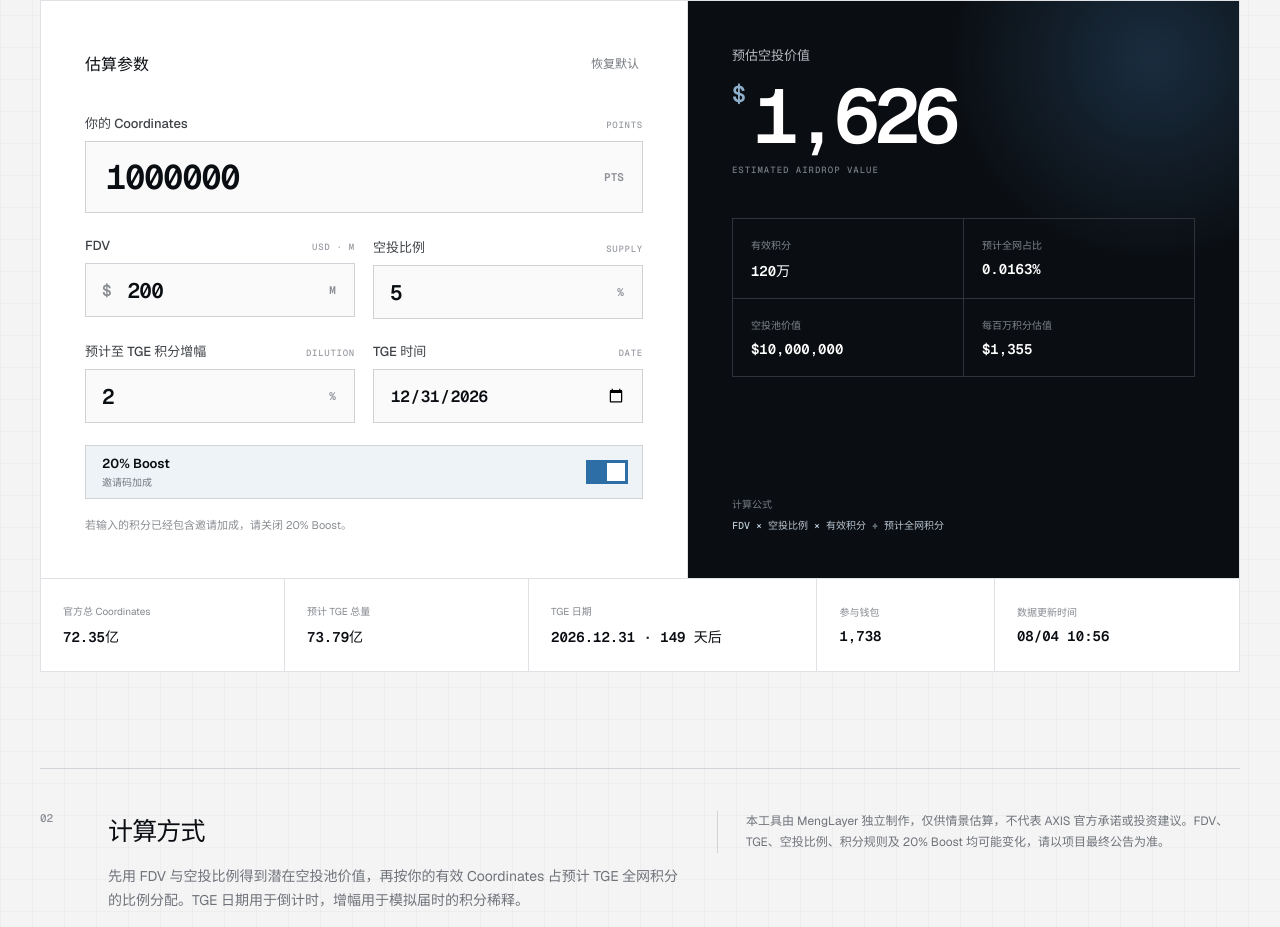
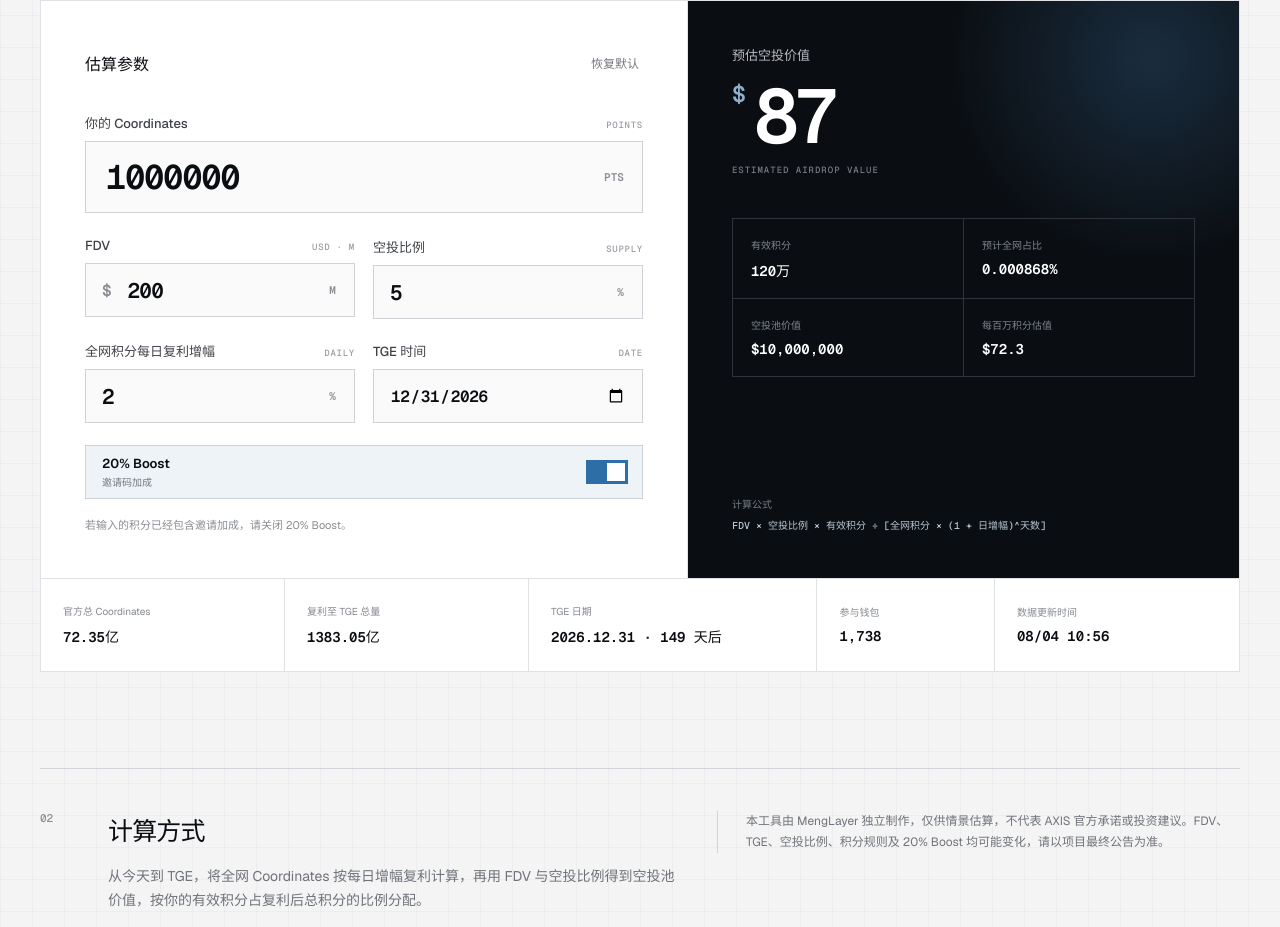
Before and after one commit to Menglayer/axis, a website: page public/index.html in a window 1280 px wide. Shown: the part 753-1680 px from the top of the page. Drawn offline with nearby package versions, Linux system fonts and the light colour scheme.

Commit message:
compound points growth daily to TGE

```diff
--- a/public/app.js
+++ b/public/app.js
@@ -17,7 +17,7 @@ const FALLBACK_STATS = {
 const TRANSLATIONS = {
   zh: {
     documentTitle: "AXIS 空投计算器",
-    metaDescription: "基于 AXIS Coordinates 官方数据快照估算潜在空投价值。默认 FDV 2 亿美元、预计至 TGE 积分增幅 2%、空投比例 5%。",
+    metaDescription: "基于 AXIS Coordinates 官方数据快照估算潜在空投价值。默认 FDV 2 亿美元、全网积分每日复利增幅 2%、空投比例 5%。",
     axisLogoAria: "打开 AXIS Coordinates",
     navAria: "主要导航",
     navCalculator: "计算器",
@@ -34,7 +34,7 @@ const TRANSLATIONS = {
     reset: "恢复默认",
     yourPoints: "你的 Coordinates",
     airdropRatio: "空投比例",
-    growthToTge: "预计至 TGE 积分增幅",
+    growthToTge: "全网积分每日复利增幅",
     tgeDate: "TGE 时间",
     referralBoost: "邀请码加成",
     boostNote: "若输入的积分已经包含邀请加成，请关闭 20% Boost。",
@@ -44,14 +44,14 @@ const TRANSLATIONS = {
     poolValue: "空投池价值",
     millionPointValue: "每百万积分估值",
     formulaLabel: "计算公式",
-    formula: "FDV × 空投比例 × 有效积分 ÷ 预计全网积分",
+    formula: "FDV × 空投比例 × 有效积分 ÷ [全网积分 × (1 + 日增幅)^天数]",
     marketTotal: "官方总 Coordinates",
-    marketProjected: "预计 TGE 总量",
+    marketProjected: "复利至 TGE 总量",
     marketTge: "TGE 日期",
     marketWallets: "参与钱包",
     marketUpdated: "数据更新时间",
     howTitle: "计算方式",
-    howCopy: "先用 FDV 与空投比例得到潜在空投池价值，再按你的有效 Coordinates 占预计 TGE 全网积分的比例分配。TGE 日期用于倒计时，增幅用于模拟届时的积分稀释。",
+    howCopy: "从今天到 TGE，将全网 Coordinates 按每日增幅复利计算，再用 FDV 与空投比例得到空投池价值，按你的有效积分占复利后总积分的比例分配。",
     disclaimer: "本工具由 MengLayer 独立制作，仅供情景估算，不代表 AXIS 官方承诺或投资建议。FDV、TGE、空投比例、积分规则及 20% Boost 均可能变化，请以项目最终公告为准。",
     loadingData: "正在读取官方快照",
     officialSnapshot: "官方 API 数据快照",
@@ -63,7 +63,7 @@ const TRANSLATIONS = {
   },
   en: {
     documentTitle: "AXIS Airdrop Calculator",
-    metaDescription: "Estimate a potential AXIS airdrop using the official Coordinates snapshot. Defaults: $200M FDV, 2% growth to TGE, and 5% airdrop allocation.",
+    metaDescription: "Estimate a potential AXIS airdrop using the official Coordinates snapshot. Defaults: $200M FDV, 2% daily compound points growth, and 5% airdrop allocation.",
     axisLogoAria: "Open AXIS Coordinates",
     navAria: "Primary navigation",
     navCalculator: "Calculator",
@@ -80,7 +80,7 @@ const TRANSLATIONS = {
     reset: "Reset defaults",
     yourPoints: "Your Coordinates",
     airdropRatio: "Airdrop allocation",
-    growthToTge: "Points growth to TGE",
+    growthToTge: "Daily compound points growth",
     tgeDate: "TGE date",
     referralBoost: "Referral bonus",
     boostNote: "Turn off the 20% Boost if your input already includes the referral bonus.",
@@ -90,14 +90,14 @@ const TRANSLATIONS = {
     poolValue: "Airdrop pool value",
     millionPointValue: "Value per 1M points",
     formulaLabel: "Formula",
-    formula: "FDV × allocation × effective points ÷ projected network points",
+    formula: "FDV × allocation × effective points ÷ [network points × (1 + daily growth)^days]",
     marketTotal: "Official Coordinates",
-    marketProjected: "Projected at TGE",
+    marketProjected: "Compounded at TGE",
     marketTge: "TGE date",
     marketWallets: "Participating wallets",
     marketUpdated: "Data updated",
     howTitle: "How it works",
-    howCopy: "We derive the potential airdrop pool from FDV and allocation, then apply your share of projected network Coordinates at TGE. The date powers the countdown, while growth models expected dilution by TGE.",
+    howCopy: "From today to TGE, network Coordinates compound at the daily growth rate. We then derive the airdrop pool from FDV and allocation and apply your effective share of the compounded total.",
     disclaimer: "Built independently by MengLayer for scenario estimates only. This is not an official AXIS commitment or investment advice. FDV, TGE, allocation, points rules, and the 20% Boost may change; refer to the project's final announcement.",
     loadingData: "Loading official snapshot",
     officialSnapshot: "Official API snapshot",
@@ -193,7 +193,7 @@ function formatDate(timestamp) {
   }).format(date);
 }
 
-function getTgeSummary() {
+function getTgeData() {
   const rawDate = elements.tge.value || DEFAULTS.tge;
   const [year, month, day] = rawDate.split("-").map(Number);
   const target = new Date(year, month - 1, day);
@@ -203,6 +203,10 @@ function getTgeSummary() {
     ? 0
     : Math.ceil((target.getTime() - today.getTime()) / 86_400_000);
   const dateLabel = `${String(year).padStart(4, "0")}.${String(month).padStart(2, "0")}.${String(day).padStart(2, "0")}`;
+  return { dateLabel, diffDays };
+}
+
+function getTgeSummary({ dateLabel, diffDays }) {
   const copy = TRANSLATIONS[language];
 
   if (diffDays > 0) {
@@ -216,11 +220,14 @@ function calculate() {
   const points = Math.max(0, numberValue(elements.points));
   const fdv = Math.max(0, numberValue(elements.fdv));
   const airdrop = Math.min(100, Math.max(0, numberValue(elements.airdrop)));
-  const growth = Math.max(-99, numberValue(elements.growth));
+  const growth = Math.min(100, Math.max(0, numberValue(elements.growth)));
   const boostMultiplier = elements.boost.checked ? 1.2 : 1;
+  const tgeData = getTgeData();
+  const compoundingDays = Math.max(0, tgeData.diffDays);
 
   const effectivePoints = points * boostMultiplier;
-  const projectedTotalPoints = Math.max(1, stats.totalPoints * (1 + growth / 100));
+  const growthFactor = Math.pow(1 + growth / 100, compoundingDays);
+  const projectedTotalPoints = Math.max(1, stats.totalPoints * growthFactor);
   const share = Math.min(1, effectivePoints / projectedTotalPoints);
   const pool = fdv * 1_000_000 * (airdrop / 100);
   const estimatedValue = pool * share;
@@ -235,7 +242,7 @@ function calculate() {
   elements.millionPointValue.textContent = currency(perMillion);
   elements.totalPoints.textContent = compactNumber(stats.totalPoints);
   elements.projectedPoints.textContent = compactNumber(projectedTotalPoints);
-  elements.tgeSummary.textContent = getTgeSummary();
+  elements.tgeSummary.textContent = getTgeSummary(tgeData);
   elements.totalWallets.textContent = integerNumber(stats.totalWallets);
   elements.updatedAt.textContent = formatDate(stats.timestamp);
 }
--- a/public/index.html
+++ b/public/index.html
@@ -5,7 +5,7 @@
     <meta name="viewport" content="width=device-width, initial-scale=1.0" />
     <meta
       name="description"
-      content="基于 AXIS Coordinates 官方数据快照估算潜在空投价值。默认 FDV 2 亿美元、预计至 TGE 积分增幅 2%、空投比例 5%。"
+      content="基于 AXIS Coordinates 官方数据快照估算潜在空投价值。默认 FDV 2 亿美元、全网积分每日复利增幅 2%、空投比例 5%。"
     />
     <meta name="theme-color" content="#f4f4f5" />
     <meta property="og:title" content="AXIS 空投计算器" />
@@ -147,9 +147,9 @@
               </label>
 
               <label class="field" for="growthInput">
-                <span class="label-row"><span data-i18n="growthToTge">预计至 TGE 积分增幅</span><span class="field-hint">DILUTION</span></span>
+                <span class="label-row"><span data-i18n="growthToTge">全网积分每日复利增幅</span><span class="field-hint">DAILY</span></span>
                 <span class="input-shell compact">
-                  <input id="growthInput" name="growth" type="number" value="2" min="-99" max="10000" step="0.5" inputmode="decimal" autocomplete="off" />
+                  <input id="growthInput" name="growth" type="number" value="2" min="0" max="100" step="0.1" inputmode="decimal" autocomplete="off" />
                   <span class="input-suffix">%</span>
                 </span>
               </label>
@@ -200,7 +200,7 @@
 
             <div class="formula-box">
               <span data-i18n="formulaLabel">计算公式</span>
-              <code data-i18n="formula">FDV × 空投比例 × 有效积分 ÷ 预计全网积分</code>
+              <code data-i18n="formula">FDV × 空投比例 × 有效积分 ÷ [全网积分 × (1 + 日增幅)^天数]</code>
             </div>
           </section>
         </div>
@@ -211,7 +211,7 @@
             <strong id="totalPoints">—</strong>
           </div>
           <div>
-            <span data-i18n="marketProjected">预计 TGE 总量</span>
+            <span data-i18n="marketProjected">复利至 TGE 总量</span>
             <strong id="projectedPoints">—</strong>
           </div>
           <div>
@@ -233,7 +233,7 @@
         <span class="section-index">02</span>
         <div>
           <h2 id="method-title" data-i18n="howTitle">计算方式</h2>
-          <p data-i18n="howCopy">先用 FDV 与空投比例得到潜在空投池价值，再按你的有效 Coordinates 占预计 TGE 全网积分的比例分配。TGE 日期用于倒计时，增幅用于模拟届时的积分稀释。</p>
+          <p data-i18n="howCopy">从今天到 TGE，将全网 Coordinates 按每日增幅复利计算，再用 FDV 与空投比例得到空投池价值，按你的有效积分占复利后总积分的比例分配。</p>
         </div>
         <p class="disclaimer" data-i18n="disclaimer">本工具由 MengLayer 独立制作，仅供情景估算，不代表 AXIS 官方承诺或投资建议。FDV、TGE、空投比例、积分规则及 20% Boost 均可能变化，请以项目最终公告为准。</p>
       </section>
--- a/scripts/validate.mjs
+++ b/scripts/validate.mjs
@@ -30,6 +30,7 @@ const assertions = [
   [app.includes("fdv: 200"), "FDV default is not 200M"],
   [app.includes("airdrop: 5"), "airdrop default is not 5%"],
   [app.includes("growth: 2"), "growth default is not 2%"],
+  [app.includes("Math.pow(1 + growth / 100, compoundingDays)"), "growth is not compounded daily to TGE"],
   [app.includes('tge: "2026-12-31"'), "TGE default is not 2026-12-31"],
   [app.includes("TRANSLATIONS"), "missing bilingual translations"],
   [Number(snapshot.totalPoints) > 0, "invalid totalPoints snapshot"],
```
Also changed, not shown: README.md.
